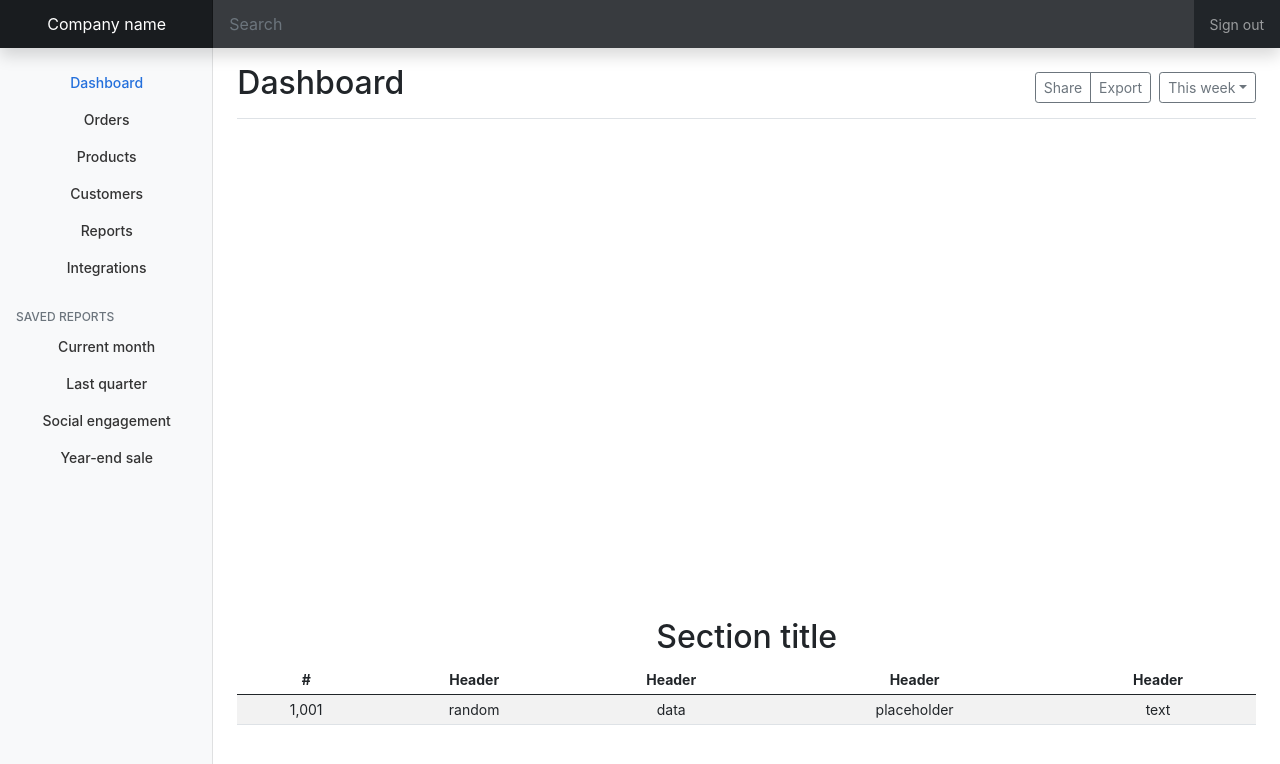
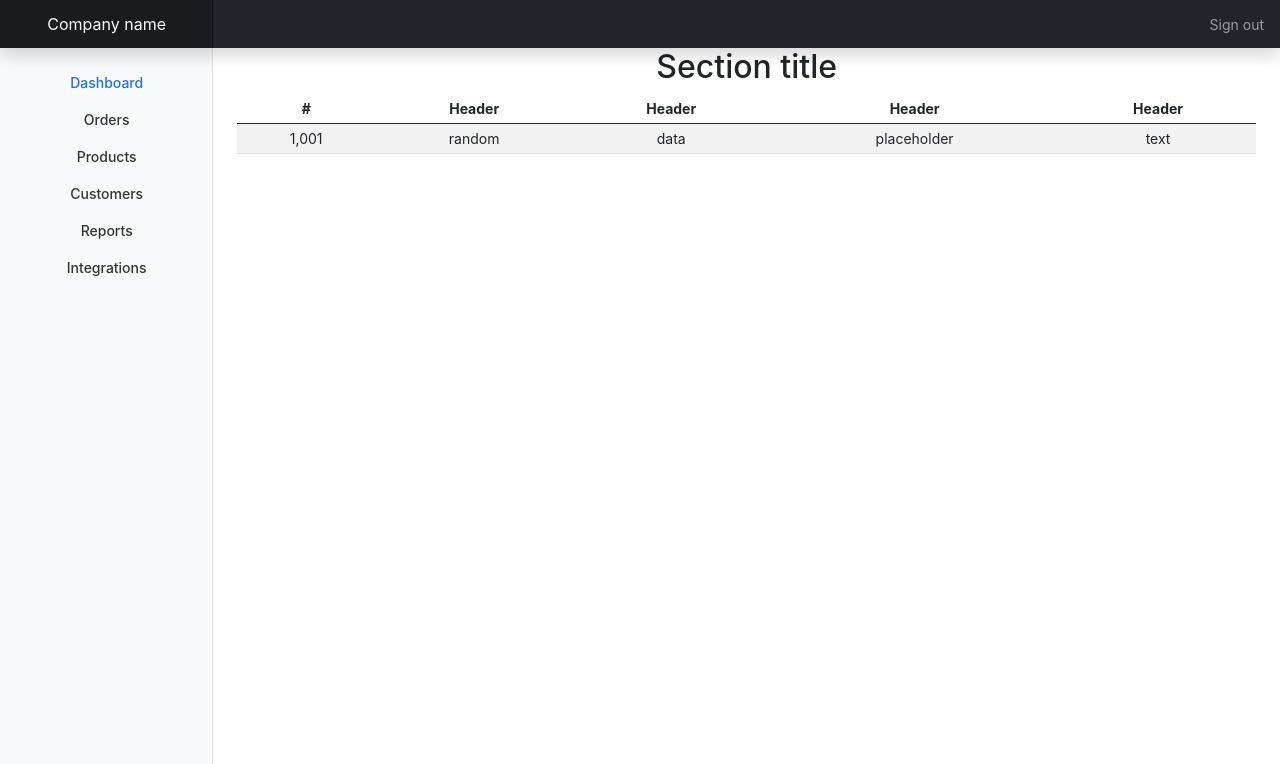
Before and after one commit to sayan95/react-admin, a React (Create React App) app: page / in a window 1280 px wide. Shown: the top 764 px of the page. Built offline with nearby package versions, Linux system fonts and the light colour scheme.

Commit message:
Destructuring app comopent to smaller components

```diff
--- a/src/components/App/App.tsx
+++ b/src/components/App/App.tsx
@@ -1,177 +1,18 @@
 import React from 'react'
+import Dashboard from '../Dashboard/Dashboard';
+import Menu from '../Menu/Menu';
+import Navbar from '../Navbar/Navbar';
 import "./App.css";
 
 const App = () => {
   return (
     <div className='App'>
-       <header className="navbar navbar-dark sticky-top bg-dark flex-md-nowrap p-0 shadow">
-        <a className="navbar-brand col-md-3 col-lg-2 me-0 px-3" href="#">
-          Company name
-        </a>
-        <button
-          className="navbar-toggler position-absolute d-md-none collapsed"
-          type="button"
-          data-bs-toggle="collapse"
-          data-bs-target="#sidebarMenu"
-          aria-controls="sidebarMenu"
-          aria-expanded="false"
-          aria-label="Toggle navigation"
-        >
-          <span className="navbar-toggler-icon" />
-        </button>
-        <input
-          className="form-control form-control-dark w-100"
-          type="text"
-          placeholder="Search"
-          aria-label="Search"
-        />
-        <div className="navbar-nav">
-          <div className="nav-item text-nowrap">
-            <a className="nav-link px-3" href="#">
-              Sign out
-            </a>
-          </div>
-        </div>
-      </header>
+      <Navbar/>
        <div className="container-fluid">
         <div className="row">
-          <nav
-            id="sidebarMenu"
-            className="col-md-3 col-lg-2 d-md-block bg-light sidebar collapse"
-          >
-            <div className="position-sticky pt-3">
-              <ul className="nav flex-column">
-                <li className="nav-item">
-                  <a className="nav-link active" aria-current="page" href="#">
-                    <span data-feather="home" />
-                    Dashboard
-                  </a>
-                </li>
-                <li className="nav-item">
-                  <a className="nav-link" href="#">
-                    <span data-feather="file" />
-                    Orders
-                  </a>
-                </li>
-                <li className="nav-item">
-                  <a className="nav-link" href="#">
-                    <span data-feather="shopping-cart" />
-                    Products
-                  </a>
-                </li>
-                <li className="nav-item">
-                  <a className="nav-link" href="#">
-                    <span data-feather="users" />
-                    Customers
-                  </a>
-                </li>
-                <li className="nav-item">
-                  <a className="nav-link" href="#">
-                    <span data-feather="bar-chart-2" />
-                    Reports
-                  </a>
-                </li>
-                <li className="nav-item">
-                  <a className="nav-link" href="#">
-                    <span data-feather="layers" />
-                    Integrations
-                  </a>
-                </li>
-              </ul>
-              <h6 className="sidebar-heading d-flex justify-content-between align-items-center px-3 mt-4 mb-1 text-muted">
-                <span>Saved reports</span>
-                <a
-                  className="link-secondary"
-                  href="#"
-                  aria-label="Add a new report"
-                >
-                  <span data-feather="plus-circle" />
-                </a>
-              </h6>
-              <ul className="nav flex-column mb-2">
-                <li className="nav-item">
-                  <a className="nav-link" href="#">
-                    <span data-feather="file-text" />
-                    Current month
-                  </a>
-                </li>
-                <li className="nav-item">
-                  <a className="nav-link" href="#">
-                    <span data-feather="file-text" />
-                    Last quarter
-                  </a>
-                </li>
-                <li className="nav-item">
-                  <a className="nav-link" href="#">
-                    <span data-feather="file-text" />
-                    Social engagement
-                  </a>
-                </li>
-                <li className="nav-item">
-                  <a className="nav-link" href="#">
-                    <span data-feather="file-text" />
-                    Year-end sale
-                  </a>
-                </li>
-              </ul>
-            </div>
-          </nav>
+          <Menu/>
           <main className="col-md-9 ms-sm-auto col-lg-10 px-md-4">
-            <div className="d-flex justify-content-between flex-wrap flex-md-nowrap align-items-center pt-3 pb-2 mb-3 border-bottom">
-              <h1 className="h2">Dashboard</h1>
-              <div className="btn-toolbar mb-2 mb-md-0">
-                <div className="btn-group me-2">
-                  <button
-                    type="button"
-                    className="btn btn-sm btn-outline-secondary"
-                  >
-                    Share
-                  </button>
-                  <button
-                    type="button"
-                    className="btn btn-sm btn-outline-secondary"
-                  >
-                    Export
-                  </button>
-                </div>
-                <button
-                  type="button"
-                  className="btn btn-sm btn-outline-secondary dropdown-toggle"
-                >
-                  <span data-feather="calendar" />
-                  This week
-                </button>
-              </div>
-            </div>
-            <canvas
-              className="my-4 w-100"
-              id="myChart"
-              width={900}
-              height={380}
-            />
-            <h2>Section title</h2>
-            <div className="table-responsive">
-              <table className="table table-striped table-sm">
-                <thead>
-                  <tr>
-                    <th scope="col">#</th>
-                    <th scope="col">Header</th>
-                    <th scope="col">Header</th>
-                    <th scope="col">Header</th>
-                    <th scope="col">Header</th>
-                  </tr>
-                </thead>
-                <tbody>
-                  <tr>
-                    <td>1,001</td>
-                    <td>random</td>
-                    <td>data</td>
-                    <td>placeholder</td>
-                    <td>text</td>
-                  </tr>
-                </tbody>
-              </table>
-            </div>
+            <Dashboard/>
           </main>
         </div>
       </div>
--- /dev/null
+++ b/src/components/Dashboard/Dashboard.tsx
@@ -0,0 +1,33 @@
+import React, { Fragment } from 'react'
+
+const Dashboard = () => {
+    return (
+        <Fragment>
+            <h2>Section title</h2>
+            <div className="table-responsive">
+              <table className="table table-striped table-sm">
+                <thead>
+                  <tr>
+                    <th scope="col">#</th>
+                    <th scope="col">Header</th>
+                    <th scope="col">Header</th>
+                    <th scope="col">Header</th>
+                    <th scope="col">Header</th>
+                  </tr>
+                </thead>
+                <tbody>
+                  <tr>
+                    <td>1,001</td>
+                    <td>random</td>
+                    <td>data</td>
+                    <td>placeholder</td>
+                    <td>text</td>
+                  </tr>
+                </tbody>
+              </table>
+            </div>
+        </Fragment>
+    )
+}
+
+export default Dashboard
--- /dev/null
+++ b/src/components/Menu/Menu.tsx
@@ -0,0 +1,58 @@
+import React, { Fragment } from 'react'
+
+interface Menus{
+    menu: string
+}
+
+
+const Menu = () => {
+    return (
+        <Fragment>
+            <nav id="sidebarMenu" className="col-md-3 col-lg-2 d-md-block bg-light sidebar collapse">
+                <div className="position-sticky pt-3">
+                    <ul className="nav flex-column">
+                        <li className="nav-item">
+                            <a className="nav-link active" aria-current="page" href="#">
+                                <span data-feather="home" />
+                                Dashboard
+                            </a>
+                        </li>
+                        <li className="nav-item">
+                        <a className="nav-link" href="#">
+                            <span data-feather="file" />
+                            Orders
+                        </a>
+                        </li>
+                        <li className="nav-item">
+                        <a className="nav-link" href="#">
+                            <span data-feather="shopping-cart" />
+                            Products
+                        </a>
+                        </li>
+                        <li className="nav-item">
+                        <a className="nav-link" href="#">
+                            <span data-feather="users" />
+                            Customers
+                        </a>
+                        </li>
+                        <li className="nav-item">
+                        <a className="nav-link" href="#">
+                            <span data-feather="bar-chart-2" />
+                            Reports
+                        </a>
+                        </li>
+                        <li className="nav-item">
+                            <a className="nav-link" href="#">
+                                <span data-feather="layers" />
+                                Integrations
+                            </a>
+                        </li>
+                    </ul>
+
+                </div>
+            </nav>
+        </Fragment>
+    )
+}
+
+export default Menu
--- /dev/null
+++ b/src/components/Navbar/Navbar.tsx
@@ -0,0 +1,23 @@
+import React, { Fragment } from 'react';
+
+const Navbar = () => {
+    return (
+        <Fragment>
+            <header className="navbar navbar-dark sticky-top bg-dark flex-md-nowrap p-0 shadow">
+                <a className="navbar-brand col-md-3 col-lg-2 me-0 px-3" href="#">
+                    Company name
+                </a>
+
+                <div className="navbar-nav">
+                    <div className="nav-item text-nowrap">
+                        <a className="nav-link px-3" href="#">
+                        Sign out
+                        </a>
+                    </div>
+                </div>
+            </header>
+        </Fragment>
+    )
+}
+
+export default Navbar
```
